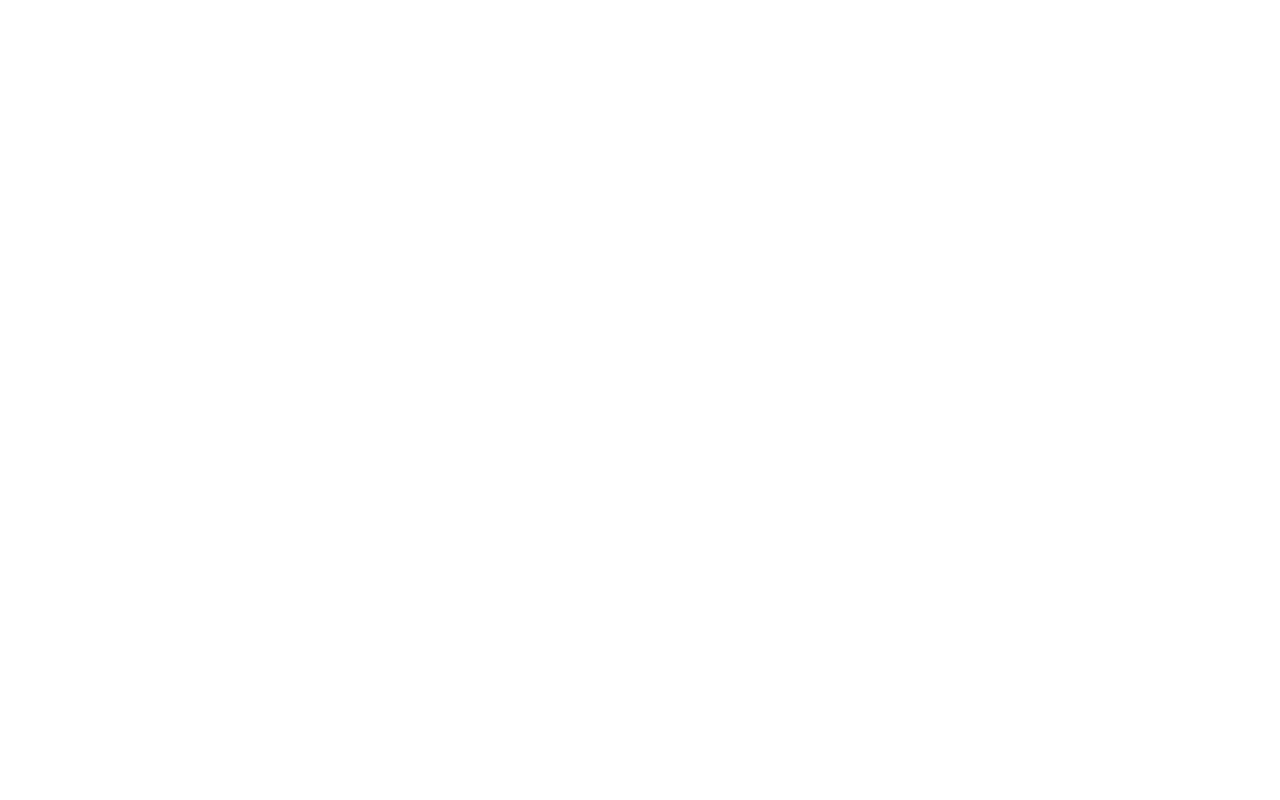
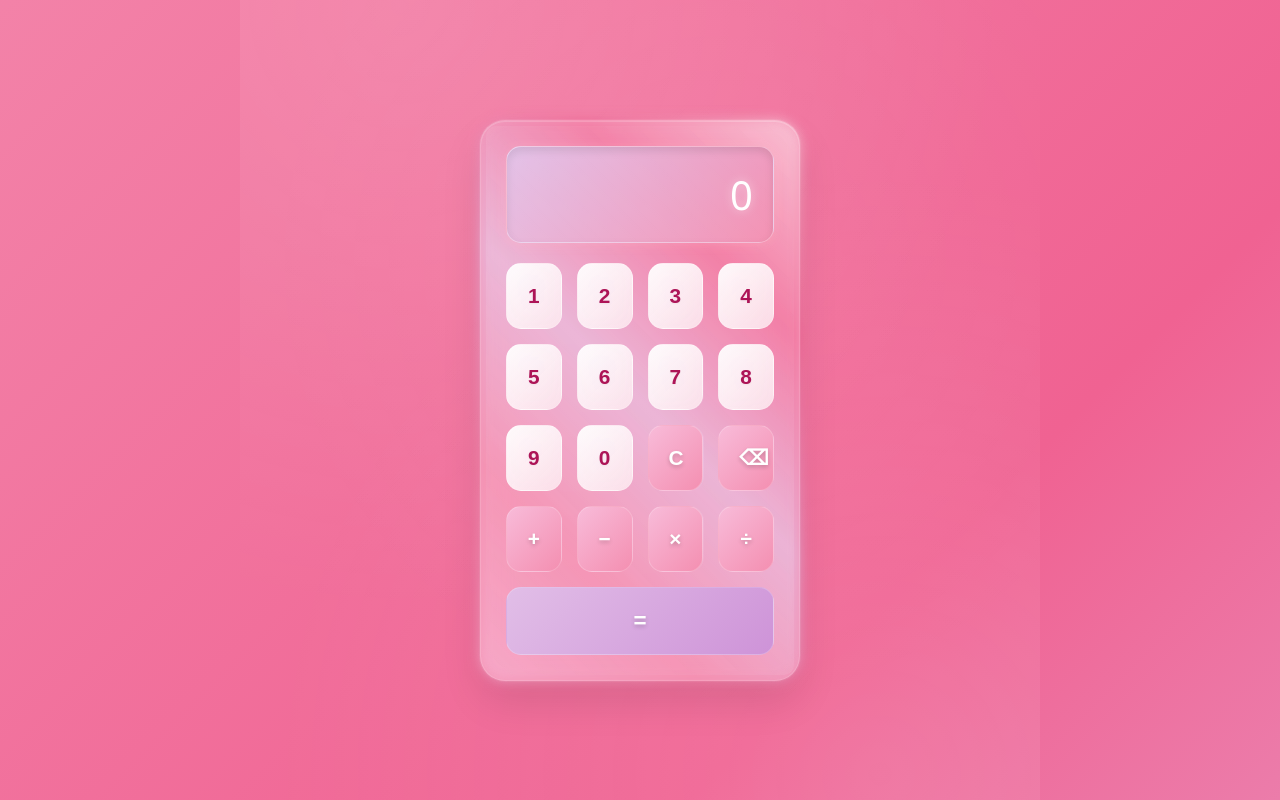
Before and after one commit to cristianavendano-code/Calculator, a plain HTML site: page index.html in a window 1280 px wide. Shown: the top 800 px of the page. Drawn offline with Linux system fonts and the light colour scheme.

Commit message:
Calculadora 21/09/26

```diff
--- a/index.html
+++ b/index.html
@@ -1,11 +1,84 @@
-<!DOCTYPE html>
-<html lang="en">
+<!-- index.html -->
+<!doctype html>
+<html lang="es">
 <head>
-    <meta charset="UTF-8">
-    <meta name="viewport" content="width=device-width, initial-scale=1.0">
-    <title>Document</title>
+  <meta charset="utf-8" />
+  <meta name="viewport" content="width=device-width,initial-scale=1" />
+  <title>Calculadora - Interfaz moderna</title>
+  <link rel="stylesheet" href="style.css">
 </head>
 <body>
+  <div class="calculator">
+    <div class="screen" id="screen">0</div>
+    <div class="keys">
+      <button onclick="appendNumber('1')">1</button>
+      <button onclick="appendNumber('2')">2</button>
+      <button onclick="appendNumber('3')">3</button>
 
+      <button onclick="appendNumber('4')">4</button>
+      <button onclick="appendNumber('5')">5</button>
+      <button onclick="appendNumber('6')">6</button>
+
+      <button onclick="appendNumber('7')">7</button>
+      <button onclick="appendNumber('8')">8</button>
+      <button onclick="appendNumber('9')">9</button>
+
+      <button onclick="appendNumber('0')">0</button>
+      <button onclick="clearScreen()" class="op">C</button>
+      <button onclick="backspace()" class="op">⌫</button>
+
+      <button onclick="appendOp('+')" class="op">+</button>
+      <button onclick="appendOp('-')" class="op">−</button>
+      <button onclick="appendOp('*')" class="op">×</button>
+      <button onclick="appendOp('/')" class="op">÷</button>
+
+      <button onclick="calculate()" class="equal">=</button>
+    </div>
+  </div>
+
+  <script>
+    let expr = '';
+
+    function updateScreen(){
+      document.getElementById('screen').textContent = expr || '0';
+    }
+
+    function appendNumber(num){
+      expr += num;
+      updateScreen();
+    }
+
+    function appendOp(op){
+      if(expr==='' && op!=='-') return;
+      const last = expr.slice(-1);
+      if(['+','-','*','/'].includes(last)){
+        expr = expr.slice(0,-1) + op;
+      } else {
+        expr += op;
+      }
+      updateScreen();
+    }
+
+    function clearScreen(){
+      expr = '';
+      updateScreen();
+    }
+
+    function backspace(){
+      expr = expr.slice(0,-1);
+      updateScreen();
+    }
+
+    function calculate(){
+      try{
+        const result = Function('return ' + expr)();
+        expr = result.toString();
+        updateScreen();
+      }catch{
+        expr = '';
+        updateScreen();
+      }
+    }
+  </script>
 </body>
 </html>
--- /dev/null
+++ b/style.css
@@ -0,0 +1,299 @@
+* {
+    margin: 0;
+    padding: 0;
+    box-sizing: border-box;
+}
+
+body {
+    display: flex;
+    justify-content: center;
+    align-items: center;
+    min-height: 100vh;
+    margin: 0;
+    font-family: "Segoe UI", Tahoma, Geneva, Verdana, sans-serif;
+    background: linear-gradient(135deg, #fce4ec 0%, #f8bbd9 25%, #f48fb1 50%, #f06292 75%, #e1bee7 100%);
+    background-size: 400% 400%;
+    animation: gradientShift 15s ease infinite;
+    overflow: hidden;
+}
+
+@keyframes gradientShift {
+    0% { background-position: 0% 50%; }
+    50% { background-position: 100% 50%; }
+    100% { background-position: 0% 50%; }
+}
+
+/* Partículas flotantes de fondo */
+body::before {
+    content: '';
+    position: absolute;
+    top: 0;
+    left: 0;
+    width: 100%;
+    height: 100%;
+    background: radial-gradient(circle at 20% 80%, rgba(255,255,255,0.1) 0%, transparent 50%),
+                radial-gradient(circle at 80% 20%, rgba(255,255,255,0.1) 0%, transparent 50%),
+                radial-gradient(circle at 40% 40%, rgba(255,255,255,0.05) 0%, transparent 50%);
+    pointer-events: none;
+    animation: float 20s ease-in-out infinite;
+}
+
+@keyframes float {
+    0%, 100% { transform: translateY(0px) rotate(0deg); }
+    50% { transform: translateY(-20px) rotate(180deg); }
+}
+
+.calculator {
+    background: rgba(255, 255, 255, 0.25);
+    backdrop-filter: blur(15px);
+    border: 1px solid rgba(255, 255, 255, 0.2);
+    padding: 25px;
+    border-radius: 25px;
+    box-shadow: 0 20px 40px rgba(0,0,0,0.1),
+                0 0 0 1px rgba(255,255,255,0.1),
+                inset 0 1px 0 rgba(255,255,255,0.3);
+    width: 320px;
+    position: relative;
+    animation: slideIn 0.8s ease-out;
+}
+
+@keyframes slideIn {
+    from {
+        opacity: 0;
+        transform: translateY(50px) scale(0.9);
+    }
+    to {
+        opacity: 1;
+        transform: translateY(0) scale(1);
+    }
+}
+
+.calculator::before {
+    content: '';
+    position: absolute;
+    top: -2px;
+    left: -2px;
+    right: -2px;
+    bottom: -2px;
+    background: linear-gradient(45deg, #f8bbd9, #f48fb1, #e1bee7, #f06292, #fce4ec);
+    border-radius: 27px;
+    z-index: -1;
+    animation: borderGlow 3s ease-in-out infinite alternate;
+    filter: blur(6px);
+}
+
+@keyframes borderGlow {
+    0% { opacity: 0.5; }
+    100% { opacity: 0.8; }
+}
+
+.screen {
+    background: linear-gradient(135deg, #e1bee7 0%, #f48fb1 100%);
+    color: #ffffff;
+    font-size: 2.5em;
+    font-weight: 300;
+    text-align: right;
+    padding: 20px;
+    border-radius: 15px;
+    margin-bottom: 20px;
+    overflow-x: auto;
+    box-shadow: inset 0 4px 8px rgba(0,0,0,0.1),
+                0 2px 10px rgba(255,182,193,0.3);
+    border: 1px solid rgba(255,255,255,0.3);
+    text-shadow: 0 0 10px rgba(255,255,255,0.5);
+    min-height: 80px;
+    display: flex;
+    align-items: center;
+    justify-content: flex-end;
+}
+
+.screen::before {
+    content: '';
+    position: absolute;
+    top: 5px;
+    left: 5px;
+    right: 5px;
+    bottom: 5px;
+    background: linear-gradient(45deg, transparent, rgba(255,255,255,0.1), transparent);
+    border-radius: 10px;
+    pointer-events: none;
+}
+
+.keys {
+    display: grid;
+    grid-template-columns: repeat(4, 1fr);
+    gap: 15px;
+}
+
+button {
+    padding: 20px;
+    font-size: 1.3em;
+    font-weight: 600;
+    border: none;
+    border-radius: 15px;
+    cursor: pointer;
+    transition: all 0.3s cubic-bezier(0.4, 0.0, 0.2, 1);
+    position: relative;
+    overflow: hidden;
+    backdrop-filter: blur(10px);
+    border: 1px solid rgba(255,255,255,0.2);
+}
+
+button::before {
+    content: '';
+    position: absolute;
+    top: 50%;
+    left: 50%;
+    width: 0;
+    height: 0;
+    background: radial-gradient(circle, rgba(255,255,255,0.3) 0%, transparent 70%);
+    transition: all 0.3s ease;
+    border-radius: 50%;
+    transform: translate(-50%, -50%);
+    pointer-events: none;
+}
+
+button:hover::before {
+    width: 200px;
+    height: 200px;
+}
+
+button:hover {
+    transform: translateY(-3px);
+    box-shadow: 0 10px 25px rgba(0,0,0,0.2);
+}
+
+button:active {
+    transform: translateY(0px);
+    transition: all 0.1s ease;
+}
+
+/* Botones numéricos */
+button:not(.op):not(.equal):not(.clear) {
+    background: linear-gradient(135deg, rgba(255,255,255,0.95) 0%, rgba(252,228,236,0.9) 100%);
+    color: #ad1457;
+    text-shadow: 0 1px 2px rgba(0,0,0,0.05);
+}
+
+button:not(.op):not(.equal):not(.clear):hover {
+    background: linear-gradient(135deg, rgba(255,255,255,1) 0%, rgba(252,228,236,0.95) 100%);
+    box-shadow: 0 15px 35px rgba(252,228,236,0.4);
+}
+
+/* Botones de operadores */
+.op {
+    background: linear-gradient(135deg, #f8bbd9 0%, #f48fb1 100%);
+    color: white;
+    text-shadow: 0 2px 4px rgba(0,0,0,0.2);
+}
+
+.op:hover {
+    background: linear-gradient(135deg, #fac5e1 0%, #f6a5c0 100%);
+    box-shadow: 0 15px 35px rgba(244, 143, 177, 0.4);
+}
+
+/* Botón igual */
+.equal {
+    grid-column: span 4;
+    background: linear-gradient(135deg, #e1bee7 0%, #ce93d8 100%);
+    color: white;
+    font-size: 1.4em;
+    text-shadow: 0 2px 4px rgba(0,0,0,0.2);
+}
+
+.equal:hover {
+    background: linear-gradient(135deg, #e8cbed 0%, #d8a7dd 100%);
+    box-shadow: 0 15px 35px rgba(225, 190, 231, 0.4);
+}
+
+/* Botón clear */
+.clear {
+    background: linear-gradient(135deg, #f06292 0%, #ec407a 100%);
+    color: white;
+    text-shadow: 0 2px 4px rgba(0,0,0,0.2);
+}
+
+.clear:hover {
+    background: linear-gradient(135deg, #f48fb1 0%, #f06292 100%);
+    box-shadow: 0 15px 35px rgba(240, 98, 146, 0.4);
+}
+
+/* Efectos de luz en los botones */
+button::after {
+    content: '';
+    position: absolute;
+    top: -2px;
+    left: -2px;
+    right: -2px;
+    bottom: -2px;
+    background: linear-gradient(45deg, transparent, rgba(255,255,255,0.1), transparent);
+    border-radius: 17px;
+    opacity: 0;
+    transition: opacity 0.3s ease;
+    pointer-events: none;
+}
+
+button:hover::after {
+    opacity: 1;
+}
+
+/* Animaciones de entrada para los botones */
+.keys button {
+    animation: buttonSlideIn 0.6s ease-out forwards;
+    opacity: 0;
+}
+
+@keyframes buttonSlideIn {
+    from {
+        opacity: 0;
+        transform: translateY(20px);
+    }
+    to {
+        opacity: 1;
+        transform: translateY(0);
+    }
+}
+
+.keys button:nth-child(1) { animation-delay: 0.1s; }
+.keys button:nth-child(2) { animation-delay: 0.15s; }
+.keys button:nth-child(3) { animation-delay: 0.2s; }
+.keys button:nth-child(4) { animation-delay: 0.25s; }
+.keys button:nth-child(5) { animation-delay: 0.3s; }
+.keys button:nth-child(6) { animation-delay: 0.35s; }
+.keys button:nth-child(7) { animation-delay: 0.4s; }
+.keys button:nth-child(8) { animation-delay: 0.45s; }
+.keys button:nth-child(9) { animation-delay: 0.5s; }
+.keys button:nth-child(10) { animation-delay: 0.55s; }
+.keys button:nth-child(11) { animation-delay: 0.6s; }
+.keys button:nth-child(12) { animation-delay: 0.65s; }
+.keys button:nth-child(13) { animation-delay: 0.7s; }
+.keys button:nth-child(14) { animation-delay: 0.75s; }
+.keys button:nth-child(15) { animation-delay: 0.8s; }
+.keys button:nth-child(16) { animation-delay: 0.85s; }
+.keys button:nth-child(17) { animation-delay: 0.9s; }
+
+/* Animación de pulso para la pantalla */
+@keyframes pulse {
+    0% { transform: scale(1); box-shadow: inset 0 4px 8px rgba(0,0,0,0.1), 0 2px 10px rgba(255,182,193,0.3); }
+    50% { transform: scale(1.02); box-shadow: inset 0 4px 8px rgba(0,0,0,0.1), 0 4px 20px rgba(255,182,193,0.5); }
+    100% { transform: scale(1); box-shadow: inset 0 4px 8px rgba(0,0,0,0.1), 0 2px 10px rgba(255,182,193,0.3); }
+}
+
+/* Responsivo */
+@media (max-width: 480px) {
+    .calculator {
+        width: 90vw;
+        max-width: 320px;
+        margin: 20px;
+    }
+
+    button {
+        padding: 18px;
+        font-size: 1.1em;
+    }
+
+    .screen {
+        font-size: 2.2em;
+        padding: 18px;
+    }
+}
```
